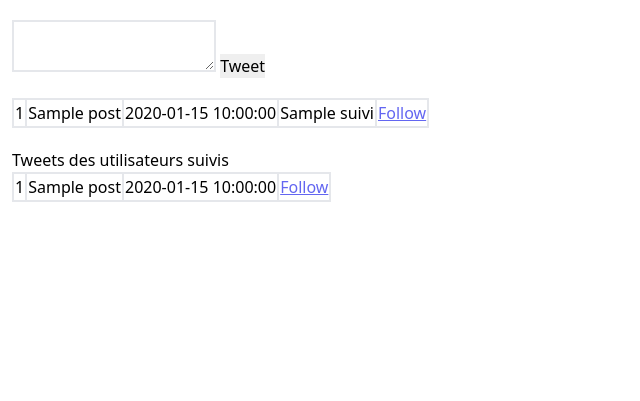
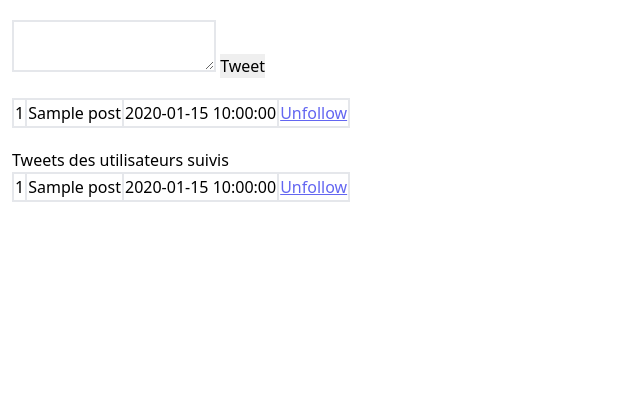
Before and after one commit to cegepmatane/projet-web-kickoff-tweety, a PHP site: template POCTwitterClone/vues/v_accueil.php in a window 1280 px wide. Shown: the part 24-425 px from the top of the page, without its empty margins (0-640 px from the left). Run offline with PHP 8.4, Linux system fonts and the light colour scheme; the template is opened without the code that fills it: most values are stand-ins (such as "Sample title", 1, 10 or a date in 2020).

Commit message:
MAJ affichage liens follow et unfollow

```diff
--- a/POCTwitterClone/vues/v_accueil.php
+++ b/POCTwitterClone/vues/v_accueil.php
@@ -13,15 +13,13 @@
             <td class="border-2"><?=$tweet->getUid()?></td>
             <td class="border-2"><?=$tweet->getPost()?></td>
             <td class="border-2"><?=$tweet->getDate()?></td>
-            <td class="border-2"><?=$tweet->getSuivi()?></td>
-            <?php if ($tweet->getSuivi()) {
-                $follow = '<a href="index.php?follow=$uid" class="text-indigo-500
-                hover:text-indigo-600 underline">Follow</a>';
-            } else {
-                $follow = '<a href="index.php?unfollow=$uid" class="text-indigo-500
-                hover:text-indigo-600 underline">Unfollow</a>';
-            } ?>
-            <td class="border-2"><?=$follow?></td>
+            <?php if (!$tweet->getSuivi()) { ?>
+                <td><a href="index.php?follow=<?=$tweet->getUid()?>" class="text-indigo-500
+                hover:text-indigo-600 underline">Follow</a></td>
+            <?php } else { ?>
+                <td><a href="index.php?unfollow=<?=$tweet->getUid()?>" class="text-indigo-500
+                hover:text-indigo-600 underline">Unfollow</a></td>
+            <?php } ?>
         </tr>
     <?php endforeach; ?>
 </table>
@@ -35,14 +33,13 @@
                 <td class="border-2"><?=$tweet->getUid()?></td>
                 <td class="border-2"><?=$tweet->getPost()?></td>
                 <td class="border-2"><?=$tweet->getDate()?></td>
-                <?php if ($tweet->getSuivi()) {
-                    $follow = '<a href="index.php?follow=$uid" class="text-indigo-500
-                hover:text-indigo-600 underline">Follow</a>';
-                } else {
-                    $follow = '<a href="index.php?unfollow=$uid" class="text-indigo-500
-                hover:text-indigo-600 underline">Unfollow</a>';
-                } ?>
-                <td class="border-2"><?=$follow?></td>
+                <?php if (!$tweet->getSuivi()) { ?>
+                    <td><a href="index.php?follow=<?=$tweet->getUid()?>" class="text-indigo-500
+                hover:text-indigo-600 underline">Follow</a></td>
+                <?php } else { ?>
+                    <td><a href="index.php?unfollow=<?=$tweet->getUid()?>" class="text-indigo-500
+                hover:text-indigo-600 underline">Unfollow</a></td>
+                <?php } ?>
             </tr>
         <?php endforeach; ?>
     </table>
```
